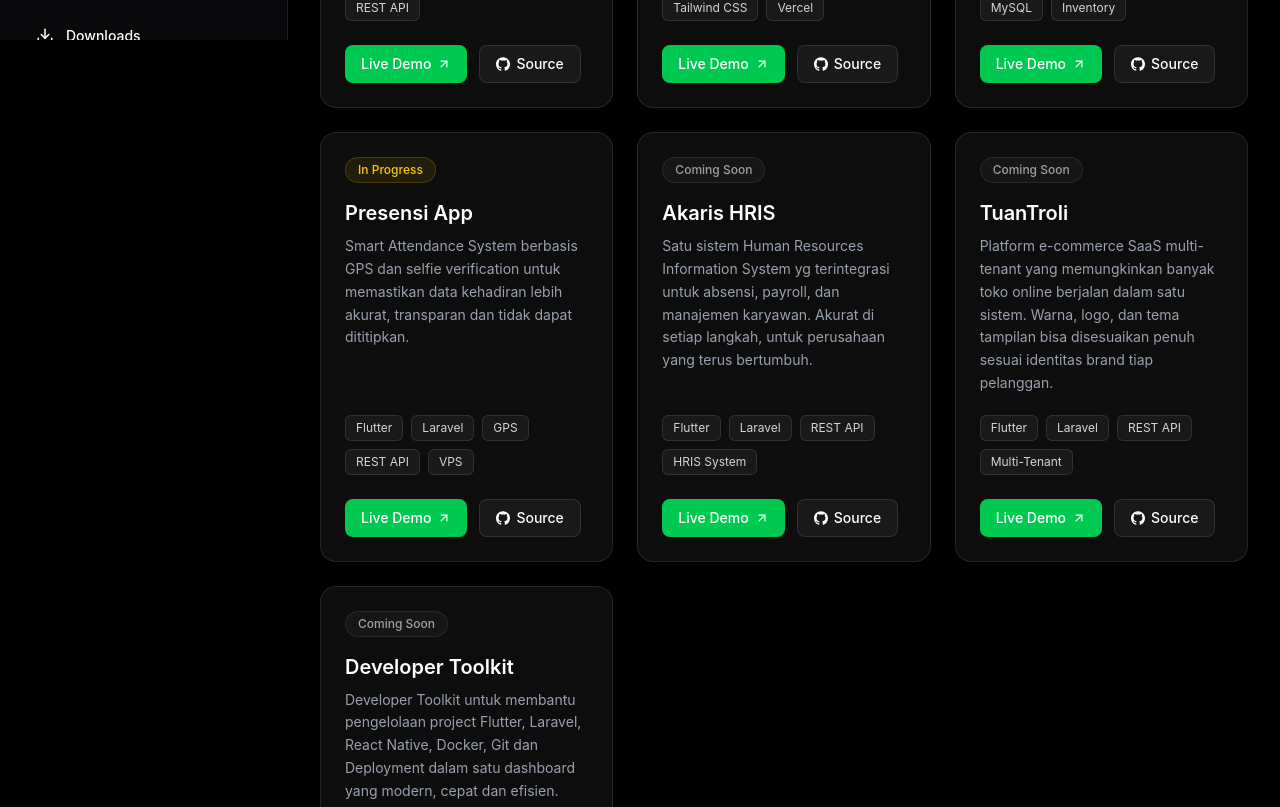
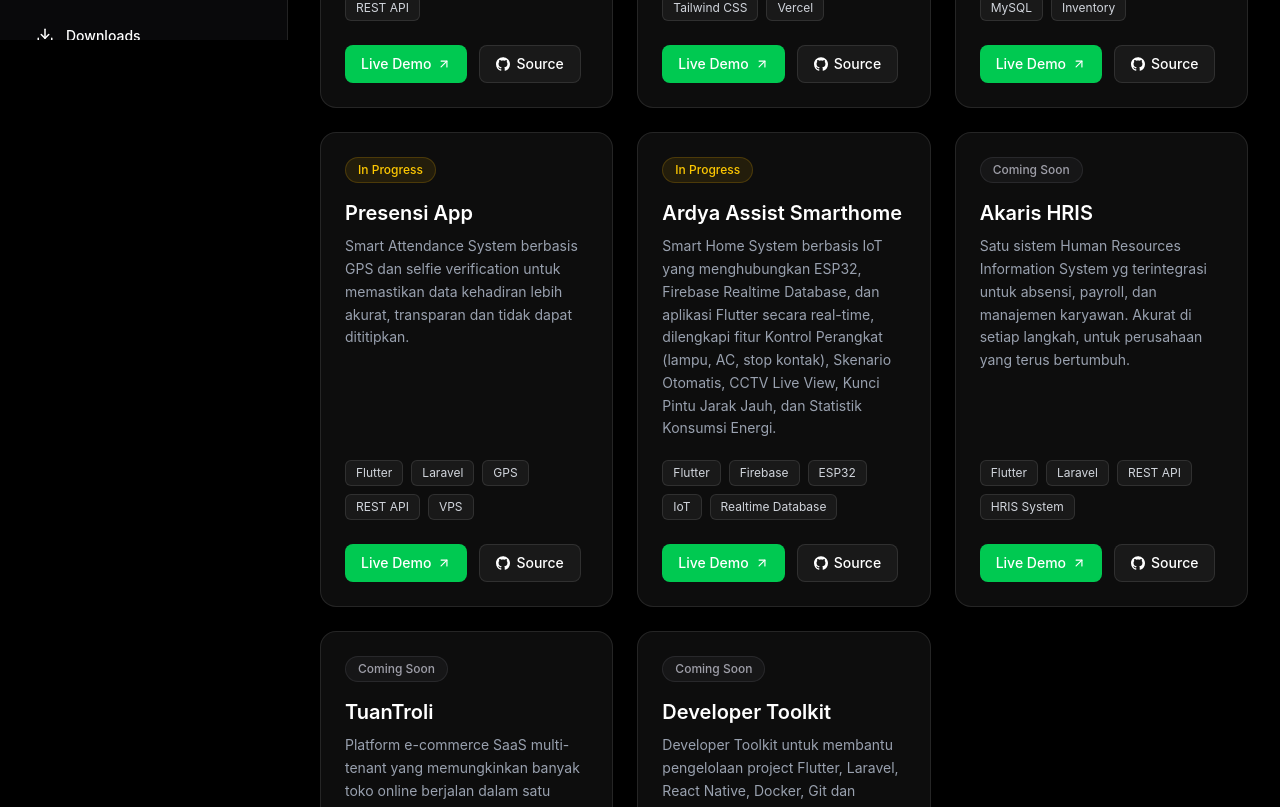
Before and after one commit to sekelilingmuofficial-create/sekelilingmu-docs, a Next.js app: page /projects in a window 1280 px wide. Shown: the part 760-1567 px from the top of the page. Built offline with nearby package versions, Linux system fonts and the light colour scheme.

Commit message:
Add files via upload

```diff
--- a/app/projects/page.tsx
+++ b/app/projects/page.tsx
@@ -101,6 +101,24 @@ const projects = [
     githubUrl:
       "https://github.com/sekelilingmuofficial-create",
 
+    status: "in-progress" as const,
+  },
+
+  {
+    title: "Ardya Assist Smarthome",
+    description:
+      "Smart Home System berbasis IoT yang menghubungkan ESP32, Firebase Realtime Database, dan aplikasi Flutter secara real-time, dilengkapi fitur Kontrol Perangkat (lampu, AC, stop kontak), Skenario Otomatis, CCTV Live View, Kunci Pintu Jarak Jauh, dan Statistik Konsumsi Energi.",
+    tags: [
+      "Flutter",
+      "Firebase",
+      "ESP32",
+      "IoT",
+      "Realtime Database",
+    ],
+    demoUrl:
+      "https://ardya-smarthome-web.vercel.app/",
+    githubUrl:
+      "https://github.com/sekelilingmuofficial-create",
     status: "in-progress" as const,
   },
 
```
